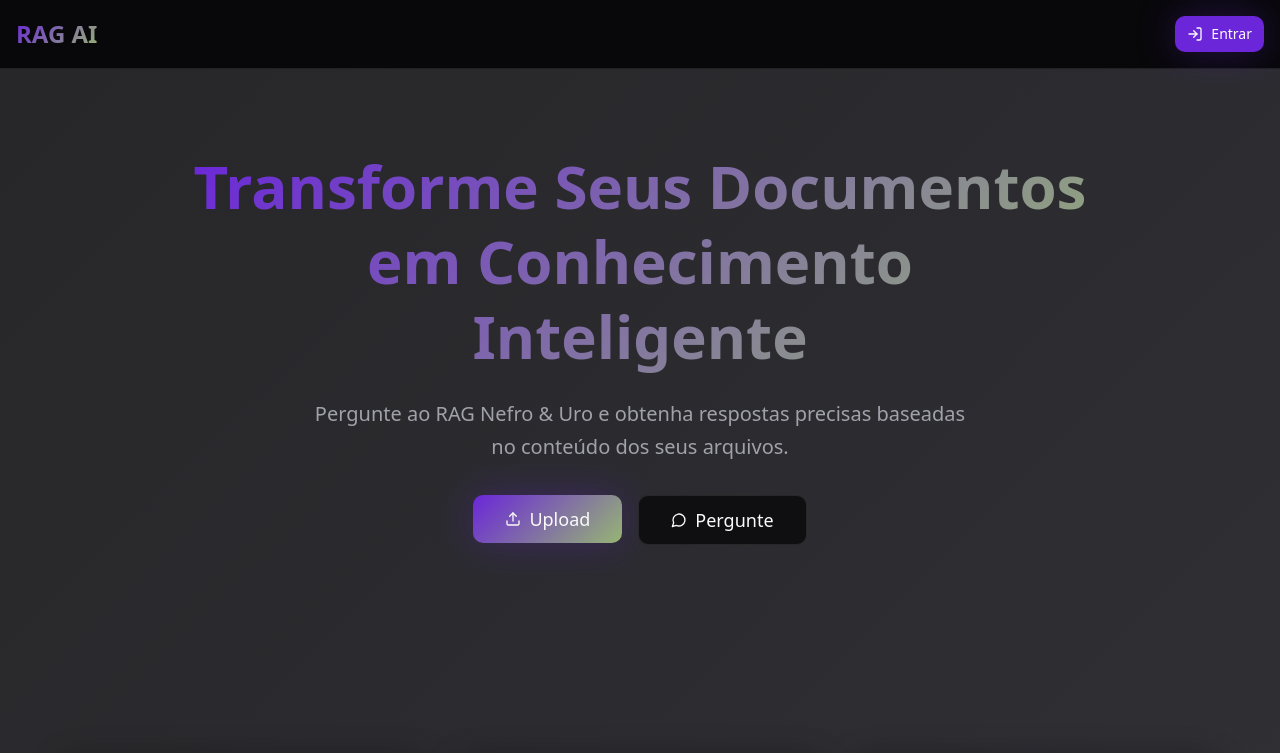
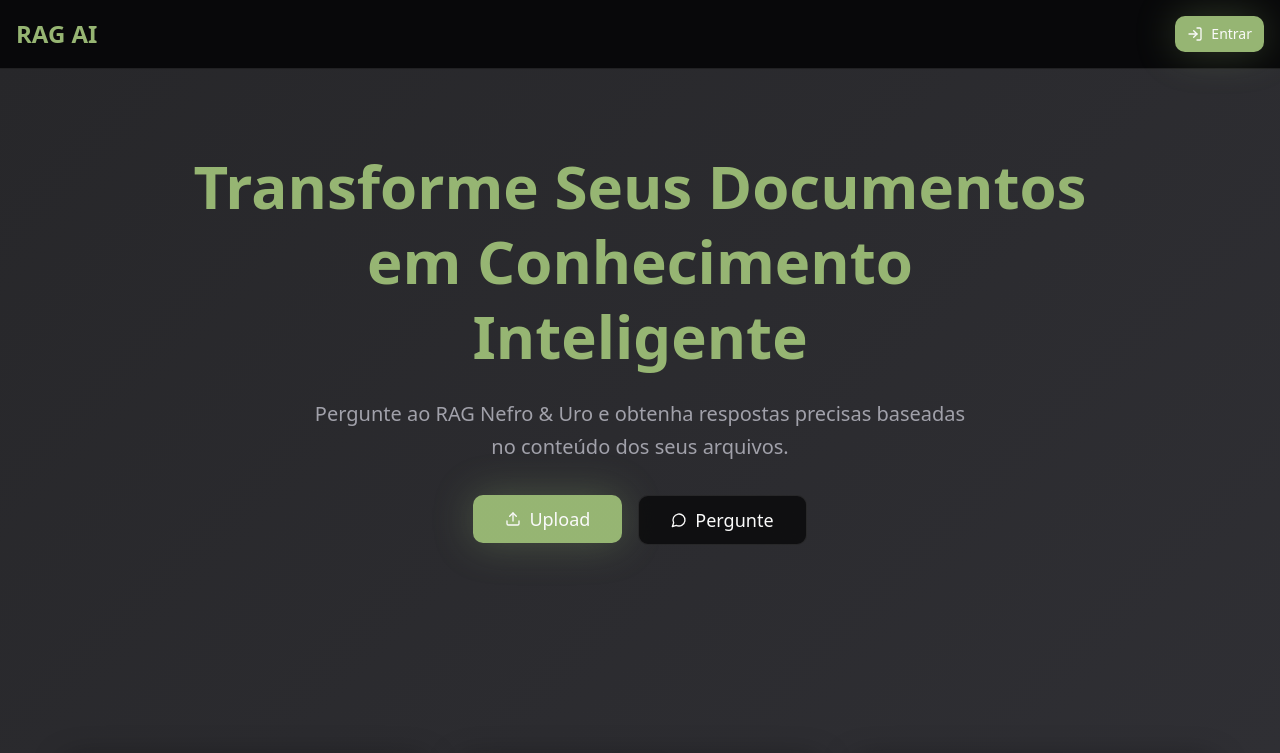
Before and after one commit to melissapontes/file-q-and-a, a React (Vite) app: page / in a window 1280 px wide. Shown: the top 753 px of the page. Built offline with nearby package versions, Linux system fonts and the light colour scheme; the HTML template or start-up script is replaced by a standard one.

Commit message:
Replace purple with green

```diff
--- a/src/index.css
+++ b/src/index.css
@@ -17,7 +17,7 @@ All colors MUST be HSL.
     --popover: 240 10% 3.9%;
     --popover-foreground: 0 0% 98%;
 
-    --primary: 263 70% 50%;
+    --primary: 88 31% 58%;
     --primary-foreground: 0 0% 98%;
 
     --secondary: 240 3.7% 15.9%;
@@ -34,21 +34,21 @@ All colors MUST be HSL.
 
     --border: 240 3.7% 15.9%;
     --input: 240 3.7% 15.9%;
-    --ring: 263 70% 50%;
+    --ring: 88 31% 58%;
 
     --radius: 0.75rem;
 
     /* AI-themed gradients and colors */
-    --gradient-primary: linear-gradient(135deg, hsl(263 70% 50%), hsl(88 31% 58%));
+    --gradient-primary: linear-gradient(135deg, hsl(88 31% 58%), hsl(88 31% 58%));
     --gradient-secondary: linear-gradient(135deg, hsl(240 3.7% 15.9%), hsl(240 5% 20%));
-    --gradient-accent: linear-gradient(90deg, hsl(263 70% 50% / 0.1), hsl(88 31% 58% / 0.1));
+    --gradient-accent: linear-gradient(90deg, hsl(88 31% 58% / 0.1), hsl(88 31% 58% / 0.1));
 
     /* Glass effect */
     --glass-bg: hsl(240 10% 3.9% / 0.8);
     --glass-border: hsl(0 0% 100% / 0.1);
 
     /* Shadows */
-    --shadow-glow: 0 0 40px hsl(263 70% 50% / 0.3);
+    --shadow-glow: 0 0 40px hsl(88 31% 58% / 0.3);
     --shadow-soft: 0 8px 32px hsl(240 10% 3.9% / 0.4);
 
     --radius: 0.75rem;
```
